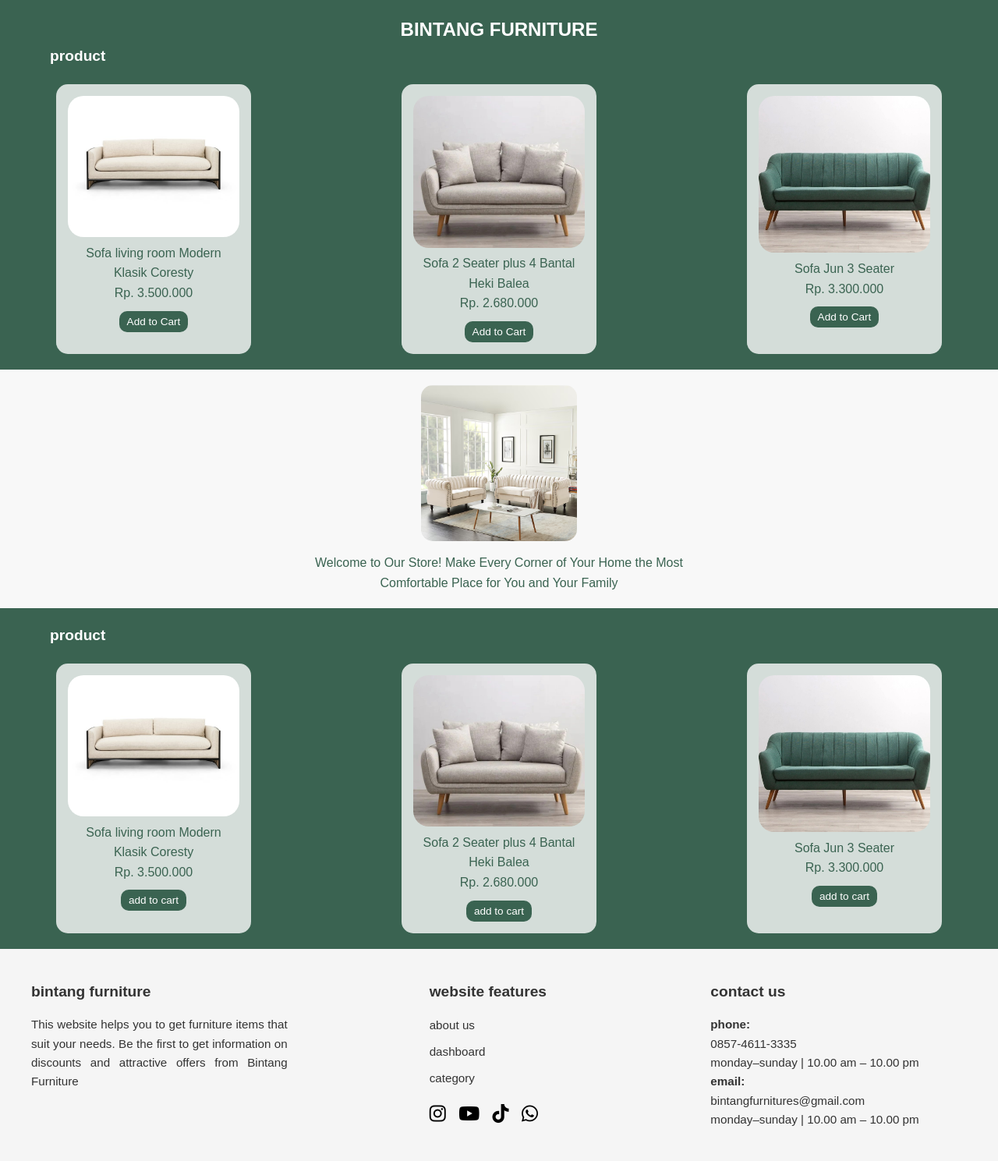
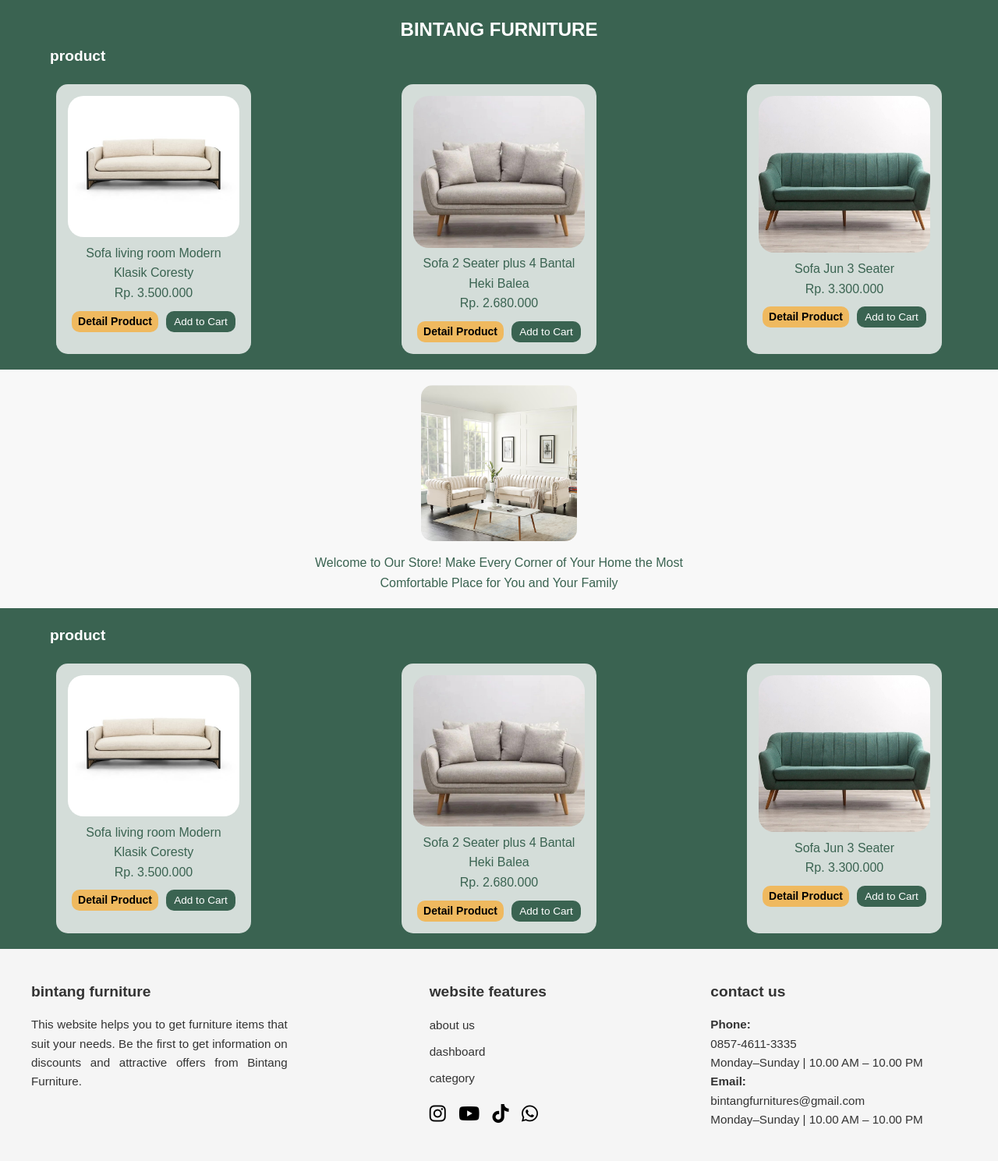
Before and after one commit to bintangrangga/e_commerce, a PHP site: page /category_sofa.php in a window 1280 px wide. Shown: the part 66-1555 px from the top of the page at 78% size. Run offline with PHP 8.4, Linux system fonts and the light colour scheme; data comes from the database, SQL or seed files in the repository.

Commit message:
revisi detail product

```diff
--- a/category_sofa.php
+++ b/category_sofa.php
@@ -1,7 +1,7 @@
 <?php
 require 'function.php';
 
-$product = query ("SELECT * FROM product WHERE category = 'sofa'");
+$product = query("SELECT * FROM product WHERE category = 'sofa'");
 
 if (isset($_POST["cari_kategori_sofa"])) {
   $product = cari_kategori_sofa($_POST["keyword"]);
@@ -10,15 +10,17 @@ if (isset($_POST["cari_kategori_sofa"])) {
 
 <!DOCTYPE html>
 <html lang="en">
+
 <head>
-  <meta charset="UTF-8" />
-  <meta name="viewport" content="width=device-width, initial-scale=1.0" />
-  <title>Sofa category | Bintang Furniture</title>
+  <meta charset="UTF-8">
+  <meta name="viewport" content="width=device-width, initial-scale=1.0">
+  <title>Sofa Category | Bintang Furniture</title>
+
   <link rel="icon" href="file_foto/my_logo_transparant.png">
-  <link rel="stylesheet" href="css/category_sofa.css" />
+  <link rel="stylesheet" href="css/category_sofa.css">
   <link rel="stylesheet" href="https://cdnjs.cloudflare.com/ajax/libs/font-awesome/6.5.0/css/all.min.css">
+</head>
 
-</head>
 <style>
   /* Dropdown container */
   .dropdown {
@@ -42,7 +44,7 @@ if (isset($_POST["cari_kategori_sofa"])) {
     margin-left: 5px;
   }
 
-/* Dropdown box */
+  /* Dropdown menu */
   .dropdown-content {
     display: none;
     position: absolute;
@@ -53,7 +55,6 @@ if (isset($_POST["cari_kategori_sofa"])) {
     z-index: 99;
   }
 
-/* Dropdown item */
   .dropdown-content a {
     display: block;
     padding: 10px 15px;
@@ -66,18 +67,28 @@ if (isset($_POST["cari_kategori_sofa"])) {
     background-color: #333;
   }
 
-/* Show dropdown on hover */
   .dropdown:hover .dropdown-content {
     display: block;
   }
 
-/* Change text color of main dropdown when hovered */
   .dropdown:hover .dropbtn {
-  color: #000000; /* bebas kamu ganti */
+    color: #000;
   }
 
-/* Responsive tweaks */
-@media (max-width: 768px) {
+  .button-detail{
+    background:#EFB95F;
+    color:#000;
+    text-decoration:none;
+    padding:2px 8px;
+    border-radius:10px;
+    font-size:14px;
+    font-weight:bold;
+    transition:.3s;
+  }
+
+  /* Responsive */
+  @media (max-width:768px) {
+
     .navbar {
       flex-direction: column;
       align-items: flex-start;
@@ -87,122 +98,264 @@ if (isset($_POST["cari_kategori_sofa"])) {
     .navbar-right {
       width: 100%;
       justify-content: space-between;
-    margin: 0.5rem 0;
+      margin: .5rem 0;
     }
 
     nav {
       flex-wrap: wrap;
     }
+
   }
 </style>
+
 <body>
+
   <header class="navbar">
+
     <div class="navbar-left">
-    <img src="file_foto/my_logo.png" alt="Bintang Furniture Logo" class="logo-img" />
+
+      <img src="file_foto/my_logo.png"
+        alt="Bintang Furniture Logo"
+        class="logo-img">
+
       <nav>
+
         <a href="dashboard.php">dashboard</a>
+
         <div class="dropdown">
-            <button class="dropbtn">category <i class="fa-solid fa-caret-down"></i></button>
+
+          <button class="dropbtn">
+            category
+            <i class="fa-solid fa-caret-down"></i>
+          </button>
+
           <div class="dropdown-content">
             <a href="category_sofa.php">sofa</a>
             <a href="category_table.php">table</a>
             <a href="category_cupboard.php">cupboard</a>
           </div>
+
         </div>
+
         <a href="about_us.php">about us</a>
+
       </nav>
+
     </div>
+
     <div class="navbar-right">
+
       <form action="" method="POST">
+
         <div class="search-box">
-          <input type="text" name="keyword" placeholder="Search..." />
-          <button class="search-btn" name="cari_kategori_sofa">
+
+          <input
+            type="text"
+            name="keyword"
+            placeholder="Search...">
+
+          <button
+            class="search-btn"
+            name="cari_kategori_sofa">
+
             <i class="fas fa-search"></i>
+
           </button>
+
         </div>
+
       </form>
-    <button class="cart-btn" ><a href="cart.php" style="text-decoration: none;">🛒</a></button>
-    <button class="logout-btn"><a href="logout.php">logout</a></button>
+
+      <button class="cart-btn">
+        <a href="cart.php" style="text-decoration:none;">🛒</a>
+      </button>
+
+      <button class="logout-btn">
+        <a href="logout.php">logout</a>
+      </button>
+
     </div>
+
   </header>
 
-  <!-- Product Section -->
+
+  <!-- ================= Product Section ================= -->
+
   <section class="product-section green">
+
     <h1>BINTANG FURNITURE</h1>
     <h2>product</h2>
+
     <div class="product-grid">
+
       <?php foreach ($product as $row): ?>
+
         <div class="product-card">
-        <a href="description.php?id_product=<?= $row["id_product"]; ?>"><img src="file_foto/<?php echo $row ["image"]?>" alt="Sofa 1" /></a>
-        <p><?php echo $row ["nama_product"]?></p>
-        <p>Rp. <?php echo number_format($row ["harga_product"], 0, ',', '.');?></p>
+
+          <a href="description.php?id_product=<?= $row['id_product']; ?>">
+            <img src="file_foto/<?= $row['image']; ?>" alt="Product">
+          </a>
+
+          <p><?= $row["nama_product"]; ?></p>
+
+          <p>
+            Rp.
+            <?= number_format($row["harga_product"], 0, ',', '.'); ?>
+          </p>
+
           <div class="btn-group">
-          <form action="keranjang.php" method="get" style="display: inline;">
-            <input type="hidden" name="id_product" value="<?= $row['id_product']; ?>">
-            <button class="button-cart" type="submit">Add to Cart</button>
+
+            <a class="button-detail"
+              href="description.php?id_product=<?= $row['id_product']; ?>">
+              Detail Product
+            </a>
+
+            <form action="keranjang.php" method="get">
+              <input type="hidden" name="id_product"
+                value="<?= $row['id_product']; ?>">
+
+              <button class="button-cart" type="submit">
+                Add to Cart
+              </button>
             </form>
+
           </div>
+
         </div>
+
       <?php endforeach; ?>
+
     </div>
+
   </section>
 
-  <!-- Welcome Section -->
+
+  <!-- ================= Welcome ================= -->
+
   <section class="welcome">
-    <img src="file_foto/category_room.avif" alt="Welcome Image" />
+
+    <img src="file_foto/category_room.avif" alt="Welcome Image">
+
     <p>
-      Welcome to Our Store! Make Every Corner of Your Home the Most Comfortable Place for You and Your Family
+      Welcome to Our Store! Make Every Corner of Your Home
+      the Most Comfortable Place for You and Your Family
     </p>
+
   </section>
 
-  <!-- Product Section (repeat) -->
+
+  <!-- ================= Product Section ================= -->
+
   <section class="product-section green">
+
     <h2>product</h2>
+
     <div class="product-grid">
+
       <?php foreach ($product as $row): ?>
+
         <div class="product-card">
-        <a href="description.php?id_product=<?= $row["id_product"]; ?>"><img src="file_foto/<?php echo $row ["image"]?>" alt="Sofa 1" /></a>
-        <p><?php echo $row ["nama_product"]?></p>
-        <p>Rp. <?php echo number_format($row ["harga_product"], 0, ',', '.');?>
+
+          <a href="description.php?id_product=<?= $row['id_product']; ?>">
+            <img src="file_foto/<?= $row['image']; ?>" alt="Product">
+          </a>
+
+          <p><?= $row["nama_product"]; ?></p>
+
+          <p>
+            Rp.
+            <?= number_format($row["harga_product"], 0, ',', '.'); ?>
+          </p>
+
           <div class="btn-group">
-          <button class="button-cart"><a href="keranjang.php?id_product=<?= $row["id_product"]; ?>">add to cart</a></button>
+
+            <a class="button-detail"
+              href="description.php?id_product=<?= $row['id_product']; ?>">
+              Detail Product
+            </a>
+
+            <form action="keranjang.php" method="get">
+              <input type="hidden" name="id_product"
+                value="<?= $row['id_product']; ?>">
+
+              <button class="button-cart" type="submit">
+                Add to Cart
+              </button>
+            </form>
+
           </div>
+
         </div>
+
       <?php endforeach; ?>
+
     </div>
+
   </section>
 
- <!-- Footer -->
+
+  <!-- ================= Footer ================= -->
+
   <footer class="footer">
+
     <div class="footer-container">
+
       <div class="footer-column">
+
         <h3>bintang furniture</h3>
+
         <p>
-        This website helps you to get furniture items that suit your needs.
-        Be the first to get information on discounts and attractive offers from Bintang Furniture
+          This website helps you to get furniture items
+          that suit your needs.
+          Be the first to get information on discounts
+          and attractive offers from Bintang Furniture.
         </p>
+
       </div>
-    <div class="footer-column" style="margin-left: 150px;">
+
+      <div class="footer-column" style="margin-left:150px;">
+
         <h3>website features</h3>
+
         <ul>
           <li><a href="about_us.php">about us</a></li>
           <li><a href="dashboard.php">dashboard</a></li>
           <li><a href="dashboard.php">category</a></li>
         </ul>
+
         <div class="social-icons">
+
           <a href="#"><i class="fab fa-instagram"></i></a>
           <a href="#"><i class="fab fa-youtube"></i></a>
           <a href="#"><i class="fab fa-tiktok"></i></a>
           <a href="#"><i class="fab fa-whatsapp"></i></a>
+
         </div>
+
       </div>
+
       <div class="footer-column">
+
         <h3>contact us</h3>
-      <p><strong>phone:</strong><br> 0857-4611-3335 <br> monday–sunday | 10.00 am – 10.00 pm</p>
-      <p><strong>email:</strong><br> bintangfurnitures@gmail.com <br> monday–sunday | 10.00 am – 10.00 pm</p>
+
+        <p>
+          <strong>Phone:</strong><br>
+          0857-4611-3335<br>
+          Monday–Sunday | 10.00 AM – 10.00 PM
+        </p>
+
+        <p>
+          <strong>Email:</strong><br>
+          bintangfurnitures@gmail.com<br>
+          Monday–Sunday | 10.00 AM – 10.00 PM
+        </p>
+
       </div>
+
     </div>
+
   </footer>
 
 </body>
+
 </html>
```
Lines whose indentation alone changed are shown as unchanged.
